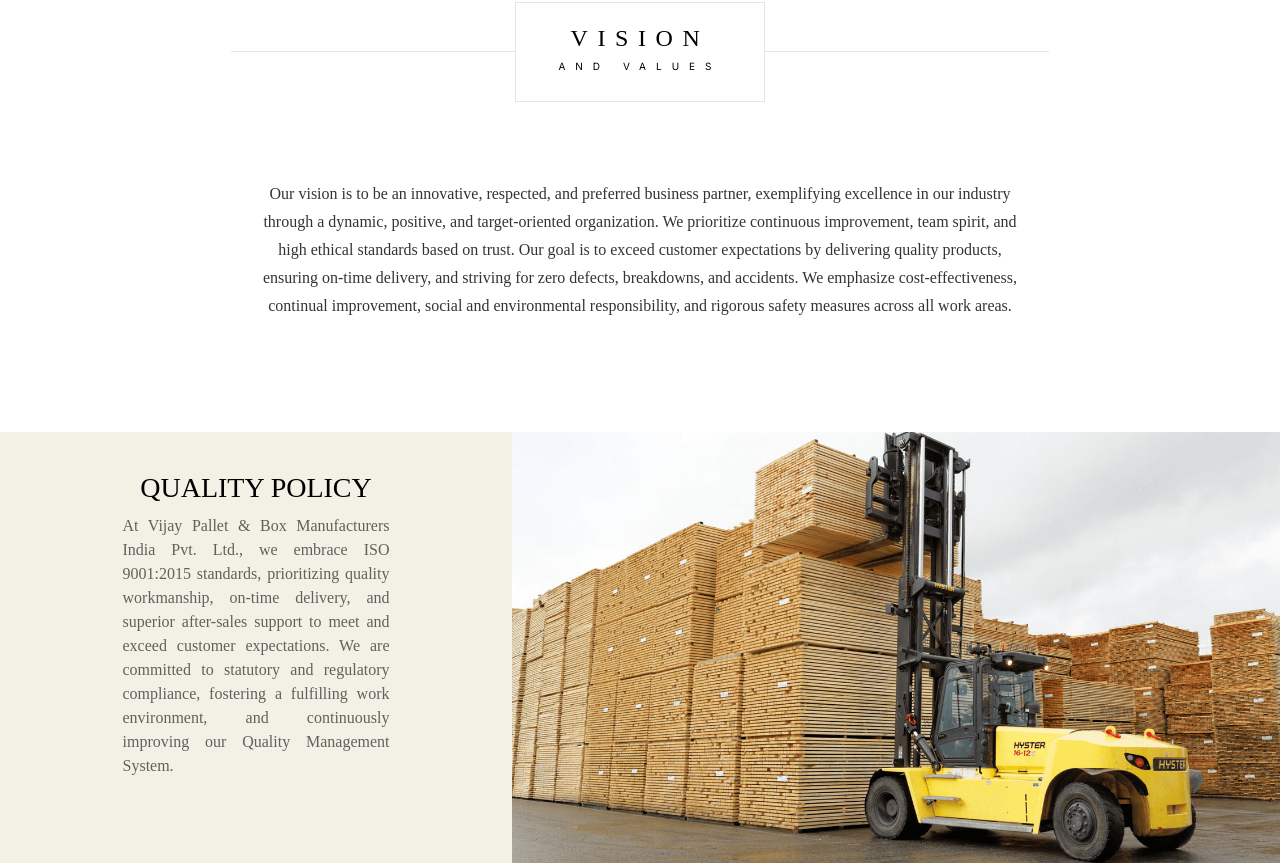
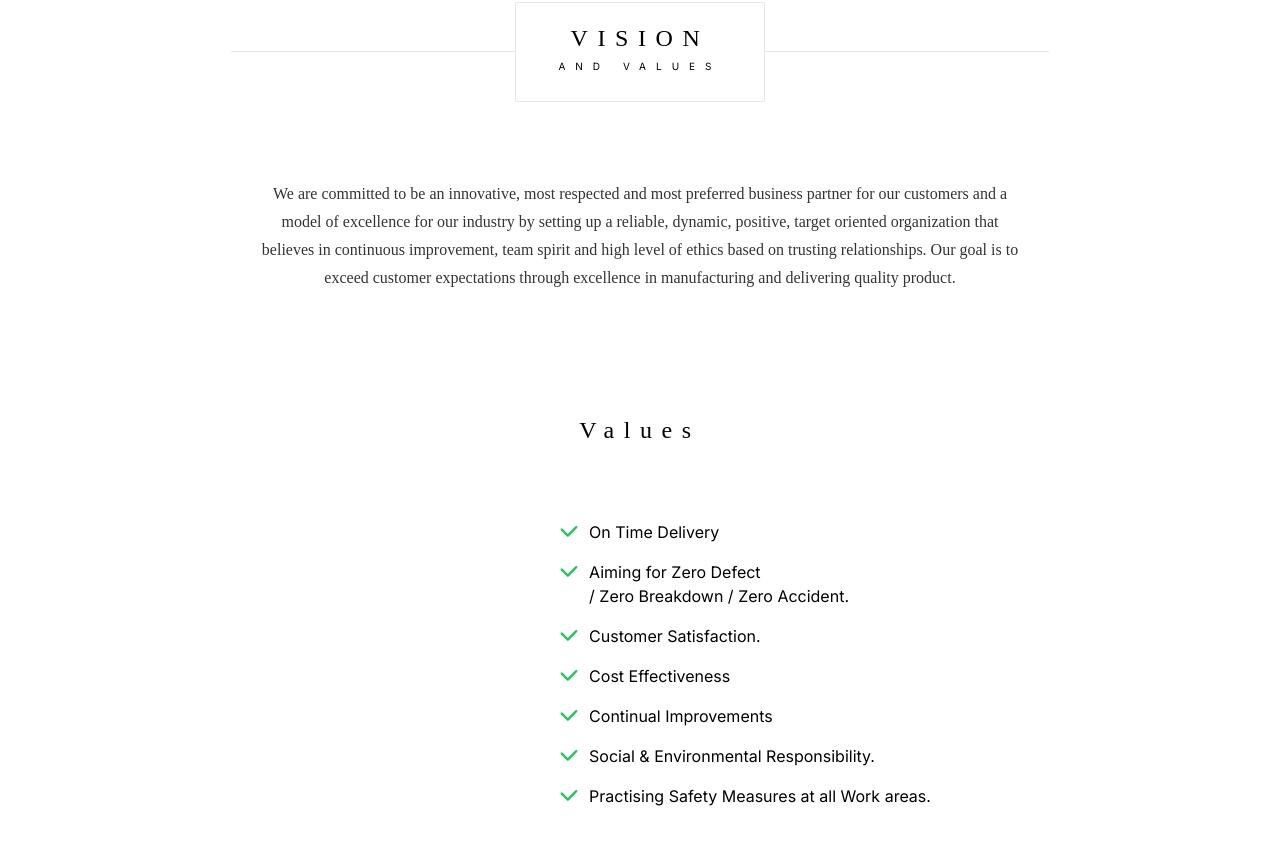
Before and after one commit to BhasmaSur/vijaypallet, a Next.js app: page / in a window 1280 px wide. Shown: the part 3453-4318 px from the top of the page. Built offline with nearby package versions, Linux system fonts and the light colour scheme.

Commit message:
updated values

```diff
--- a/src/app/Dashboard/page.js
+++ b/src/app/Dashboard/page.js
@@ -149,7 +149,9 @@ const Dashboard = (props) => {
                     <span className="home-text18">₹999</span>
                   </div>
                   <div className="home-btn-group">
-                    <Link href="#trending"><button className="button">Explore the collection</button></Link>
+                    <Link href="#trending">
+                      <button className="button">Explore the collection</button>
+                    </Link>
                   </div>
                 </div>
                 <img
@@ -270,7 +272,7 @@ const Dashboard = (props) => {
               ></CategoryCard>
             </div>
           </div>
-        <section id = "trending">
+          <section id="trending">
             <div className="section-container">
               <div className="max-width-container">
                 <SectionHeading></SectionHeading>
@@ -339,27 +341,137 @@ const Dashboard = (props) => {
               <div className="home-container07">
                 <span className="home-text23">
                   <span>
-                    Our vision is to be an innovative, respected, and preferred
-                    business partner, exemplifying excellence in our industry
-                    through a dynamic, positive, and target-oriented
-                    organization. We prioritize continuous improvement, team
-                    spirit, and high ethical standards based on trust. Our goal
-                    is to exceed customer expectations by delivering quality
-                    products, ensuring on-time delivery, and striving for zero
-                    defects, breakdowns, and accidents. We emphasize
-                    cost-effectiveness, continual improvement, social and
-                    environmental responsibility, and rigorous safety measures
-                    across all work areas.
-                    <span
+                    We are committed to be an innovative, most respected and
+                    most preferred business partner for our customers and a
+                    model of excellence for our industry by setting up a
+                    reliable, dynamic, positive, target oriented organization
+                    that believes in continuous improvement, team spirit and
+                    high level of ethics based on trusting relationships. Our
+                    goal is to exceed customer expectations through excellence
+                    in manufacturing and delivering quality product.
+                    {/* <span
                       dangerouslySetInnerHTML={{
                         __html: " ",
                       }}
-                    />
+                    /> */}
                   </span>
                 </span>
               </div>
             </div>
           </section>
+          <section id="values">
+            <div className="home-container06 max-width-container">
+              <div className="home-container07 text-center">
+                <h3 className="text-4xl  home-text19 Heading-3">Values</h3>
+                <br/>
+                <br/>
+                <br/>
+                <ul className="space-y-4 text-left lg:ml-52">
+                  <li className="flex items-start">
+                    <svg
+                      className="w-6 h-6 mr-2 text-green-500"
+                      fill="currentColor"
+                      viewBox="0 0 20 20"
+                    >
+                      <path
+                        fillRule="evenodd"
+                        d="M16.707 5.293a1 1 0 00-1.414 0L9 11.586 4.707 7.293a1 1 0 00-1.414 1.414l5 5a1 1 0 001.414 0l7-7a1 1 0 000-1.414z"
+                        clipRule="evenodd"
+                      />
+                    </svg>
+                    On Time Delivery
+                  </li>
+                  <li className="flex items-start">
+                    <svg
+                      className="w-6 h-6 mr-2 text-green-500"
+                      fill="currentColor"
+                      viewBox="0 0 20 20"
+                    >
+                      <path
+                        fillRule="evenodd"
+                        d="M16.707 5.293a1 1 0 00-1.414 0L9 11.586 4.707 7.293a1 1 0 00-1.414 1.414l5 5a1 1 0 001.414 0l7-7a1 1 0 000-1.414z"
+                        clipRule="evenodd"
+                      />
+                    </svg>
+                    Aiming for Zero Defect
+                    <br/>
+                     / Zero Breakdown / Zero Accident.
+                  </li>
+                  <li className="flex items-start">
+                    <svg
+                      className="w-6 h-6 mr-2 text-green-500"
+                      fill="currentColor"
+                      viewBox="0 0 20 20"
+                    >
+                      <path
+                        fillRule="evenodd"
+                        d="M16.707 5.293a1 1 0 00-1.414 0L9 11.586 4.707 7.293a1 1 0 00-1.414 1.414l5 5a1 1 0 001.414 0l7-7a1 1 0 000-1.414z"
+                        clipRule="evenodd"
+                      />
+                    </svg>
+                    Customer Satisfaction.
+                  </li>
+                  <li className="flex items-start">
+                    <svg
+                      className="w-6 h-6 mr-2 text-green-500"
+                      fill="currentColor"
+                      viewBox="0 0 20 20"
+                    >
+                      <path
+                        fillRule="evenodd"
+                        d="M16.707 5.293a1 1 0 00-1.414 0L9 11.586 4.707 7.293a1 1 0 00-1.414 1.414l5 5a1 1 0 001.414 0l7-7a1 1 0 000-1.414z"
+                        clipRule="evenodd"
+                      />
+                    </svg>
+                    Cost Effectiveness
+                  </li>
+                  <li className="flex items-start">
+                    <svg
+                      className="w-6 h-6 mr-2 text-green-500"
+                      fill="currentColor"
+                      viewBox="0 0 20 20"
+                    >
+                      <path
+                        fillRule="evenodd"
+                        d="M16.707 5.293a1 1 0 00-1.414 0L9 11.586 4.707 7.293a1 1 0 00-1.414 1.414l5 5a1 1 0 001.414 0l7-7a1 1 0 000-1.414z"
+                        clipRule="evenodd"
+                      />
+                    </svg>
+                    Continual Improvements
+                  </li>
+                  <li className="flex items-start">
+                    <svg
+                      className="w-6 h-6 mr-2 text-green-500"
+                      fill="currentColor"
+                      viewBox="0 0 20 20"
+                    >
+                      <path
+                        fillRule="evenodd"
+                        d="M16.707 5.293a1 1 0 00-1.414 0L9 11.586 4.707 7.293a1 1 0 00-1.414 1.414l5 5a1 1 0 001.414 0l7-7a1 1 0 000-1.414z"
+                        clipRule="evenodd"
+                      />
+                    </svg>
+                    Social & Environmental Responsibility.
+                  </li>
+                  <li className="flex items-start">
+                    <svg
+                      className="w-6 h-6 mr-2 text-green-500"
+                      fill="currentColor"
+                      viewBox="0 0 20 20"
+                    >
+                      <path
+                        fillRule="evenodd"
+                        d="M16.707 5.293a1 1 0 00-1.414 0L9 11.586 4.707 7.293a1 1 0 00-1.414 1.414l5 5a1 1 0 001.414 0l7-7a1 1 0 000-1.414z"
+                        clipRule="evenodd"
+                      />
+                    </svg>
+                    Practising Safety Measures at all Work areas.
+                  </li>
+                </ul>
+              </div>
+            </div>
+          </section>
+
           <section id="policy">
             <div className="home-full-width-banner section-container">
               <div className="home-left4">
@@ -447,7 +559,7 @@ const Dashboard = (props) => {
                     contact@vijaypalletandbox.com
                   </span>
                 </section>
-                <br/>
+                <br />
                 <div className="google-map mt-4">
                   <iframe
                     src="https://www.google.com/maps/embed?pb=!1m18!1m12!1m3!1d242221.3872836721!2d73.57675778671873!3d18.451509099999996!2m3!1f0!2f0!3f0!3m2!1i1024!2i768!4f13.1!3m3!1m2!1s0x3bc2eac13fffffff%3A0xe6710018343d0a80!2sVijay%20Pallet%20And%20Box%20Manufacturers%20India%20Pvt%20Ltd!5e0!3m2!1sen!2sus!4v1718907040817!5m2!1sen!2sus"
```
Lines whose indentation alone changed are shown as unchanged.
